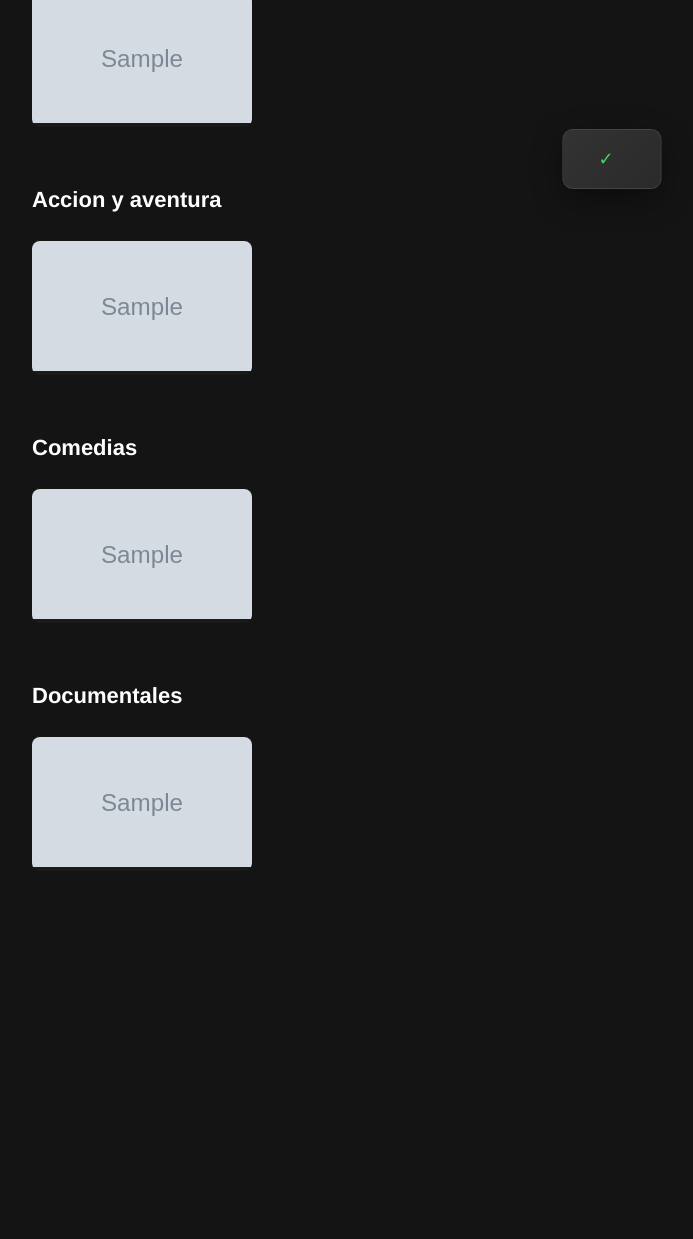
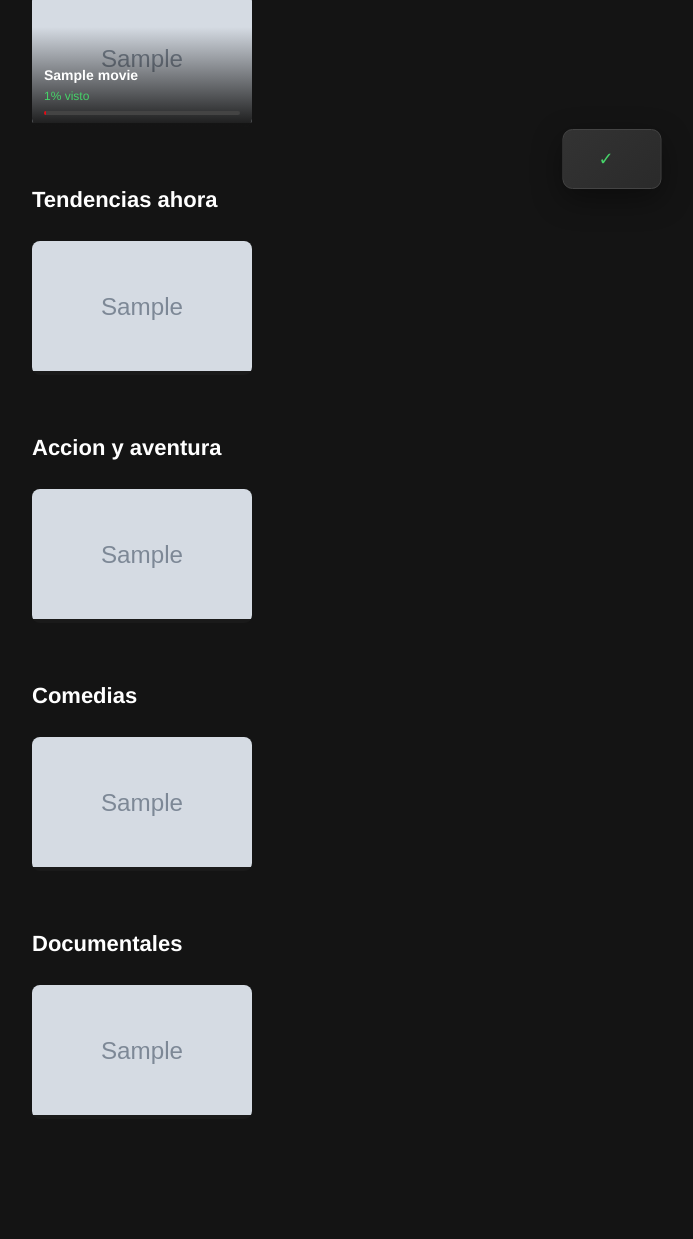
Before and after one commit to samueltheylor/torresflix-python, a Flask app: template templates/home.html in a window 1280 px wide. Shown: the part 681-1920 px from the top of the page, without its empty margins (28-721 px from the left). Before the commit the page ends 1548 px from the top, so only its background shows below. Run offline with Flask 3, Linux system fonts and the light colour scheme; the template is opened without the code that fills it: most values are stand-ins (such as "Sample title", 1, 10 or a date in 2020); grey boxes marked "Sample" are stand-in pictures.

Commit message:
Add continue watching shelf

```diff
--- a/templates/home.html
+++ b/templates/home.html
@@ -204,6 +204,20 @@
         gap: 8px;
     }
 
+    .continue-progress {
+        height: 4px;
+        background: #444;
+        border-radius: 4px;
+        margin-top: 8px;
+        overflow: hidden;
+    }
+
+    .continue-progress span {
+        display: block;
+        height: 100%;
+        background: #e50914;
+    }
+
     @media (max-width: 1024px) {
         .hero { padding: 0 30px 80px; }
         .hero-title { font-size: 44px; }
@@ -248,6 +262,28 @@
 
 <!-- Content Section -->
 <section class="content-section">
+    {% if continue_watching %}
+    <!-- Continue Watching -->
+    <div class="content-row">
+        <div class="row-header">
+            <h2 class="row-title">Seguir viendo</h2>
+            <span class="row-see-all" style="cursor:default;">Tu progreso</span>
+        </div>
+        <div class="row-slider">
+            {% for movie in continue_watching %}
+            <div class="card" onclick="window.location.href='{{ url_for('movie_detail', movie_id=movie.id) }}'">
+                <img src="{{ movie.image }}" alt="{{ movie.title }}">
+                <div class="card-overlay" style="opacity:1;">
+                    <div class="card-title">{{ movie.title }}</div>
+                    <div class="card-meta">{{ movie.progress_percent }}% visto</div>
+                    <div class="continue-progress"><span style="width:{{ movie.progress_percent }}%;"></span></div>
+                </div>
+            </div>
+            {% endfor %}
+        </div>
+    </div>
+    {% endif %}
+
     <!-- Trending Now -->
     <div class="content-row">
         <div class="row-header">
```
